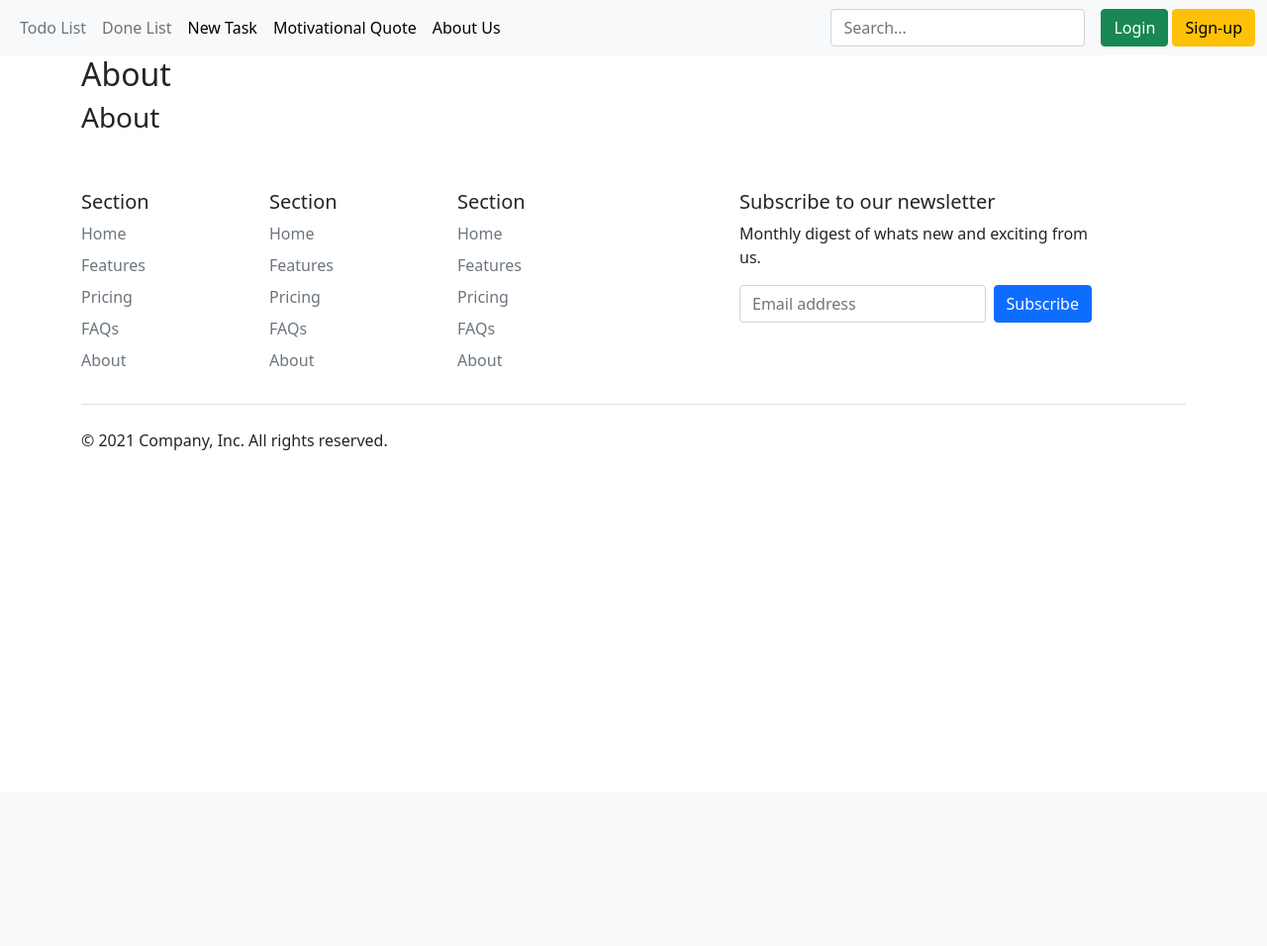
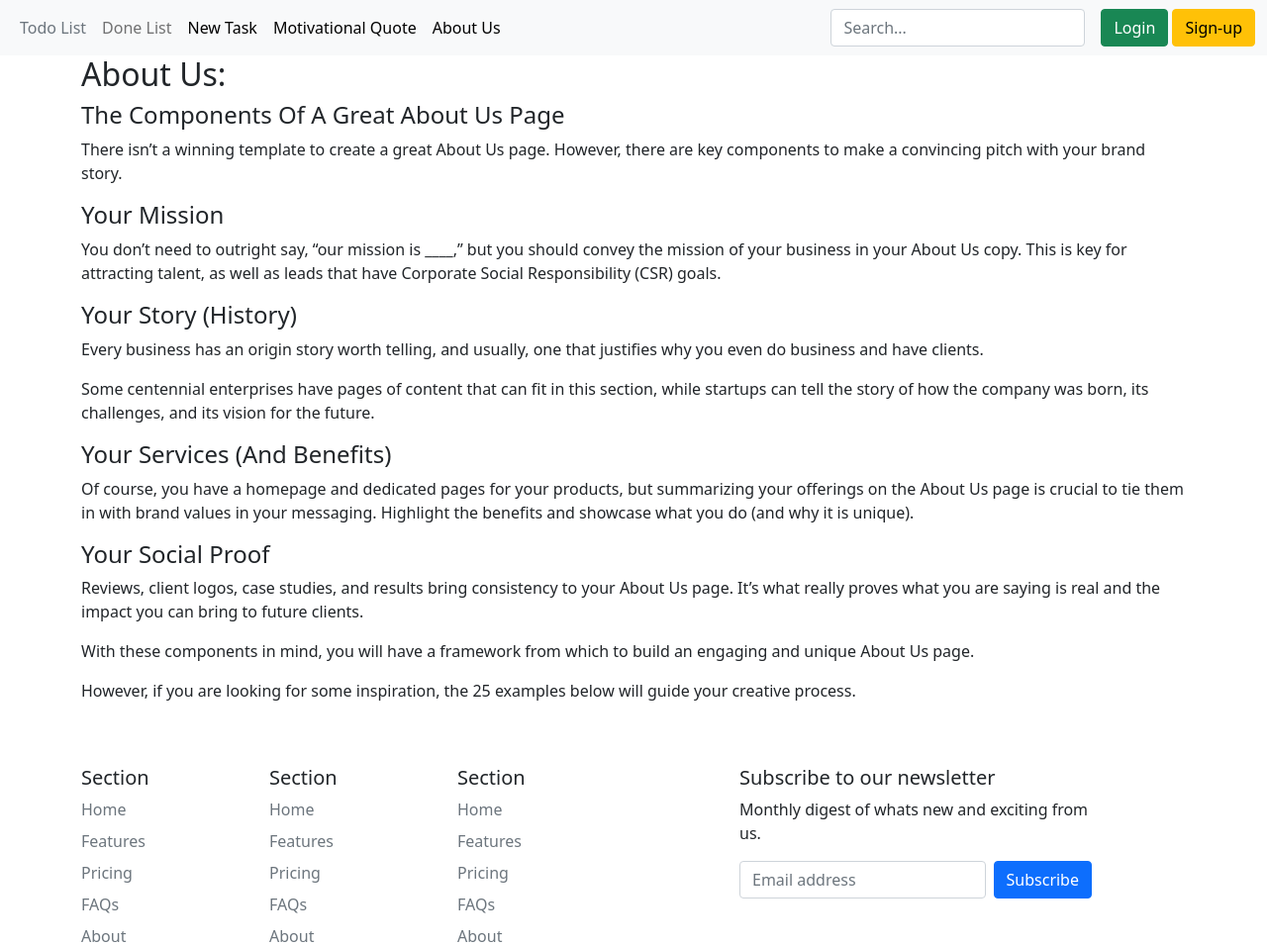
Before and after one commit to PetruccioU/tododjangolist, a Django app: page /about/ in a window 1280 px wide. Shown: the top 956 px of the page at 99% size. Before the commit the page ends 455 px from the top, so only its background shows below. Run offline with Django 4.2, Linux system fonts and the light colour scheme; some libraries are stand-ins or nearby versions.

```diff
--- a/todoproject/templates/about.html
+++ b/todoproject/templates/about.html
@@ -7,9 +7,29 @@
 {% block content %}
 
 
-        <h2>About</h2>
+        <h2>About Us:</h2>
 
-        <h3>About</h3>
+        <h4>The Components Of A Great About Us Page</h4>
+<p>There isn’t a winning template to create a great About Us page. However, there are key components to make a convincing pitch with your brand story.</p>
+
+<h4>Your Mission</h4>
+<p>You don’t need to outright say, “our mission is ____,” but you should convey the mission of your business in your About Us copy. This is key for attracting talent, as well as leads that have Corporate Social Responsibility (CSR) goals.</p>
+
+<h4>Your Story (History)</h4>
+<p>Every business has an origin story worth telling, and usually, one that justifies why you even do business and have clients.</p>
+
+Some centennial enterprises have pages of content that can fit in this section, while startups can tell the story of how the company was born, its challenges, and its vision for the future.</p>
+
+<h4>Your Services (And Benefits)</h4>
+<p>Of course, you have a homepage and dedicated pages for your products, but summarizing your offerings on the About Us page is crucial to tie them in with brand values in your messaging.
+Highlight the benefits and showcase what you do (and why it is unique).</p>
+
+<h4>Your Social Proof</h4>
+<p>Reviews, client logos, case studies, and results bring consistency to your About Us page. It’s what really proves what you are saying is real and the impact you can bring to future clients.</p>
+
+<p>With these components in mind, you will have a framework from which to build an engaging and unique About Us page.</p>
+
+<p>However, if you are looking for some inspiration, the 25 examples below will guide your creative process.</p>
 
 
 {% endblock %}
--- a/todoproject/templates/base2.html
+++ b/todoproject/templates/base2.html
@@ -9,11 +9,13 @@
     <!-- Bootstrap CSS -->
     <link href="https://cdn.jsdelivr.net/npm/bootstrap@5.1.3/dist/css/bootstrap.min.css" rel="stylesheet" integrity="sha384-1BmE4kWBq78iYhFldvKuhfTAU6auU8tT94WrHftjDbrCEXSU1oBoqyl2QvZ6jIW3" crossorigin="anonymous">
     <!-- <link type="text/css" href = "{% static 'todoapp/css/styles.css' %}" rel="stylesheet"/> -->
+    <link rel="shortcut icon" href="{% static 'todoapp/images/main.ico' %}" type="image/x-icon"/>
+
+    <script src="https://kit.fontawesome.com/a076d05399.js" crossorigin="anonymous"></script>
 
     <title>Task manager</title>
   </head>
   <body>
-
     <nav class="navbar navbar-expand-lg navbar-light bg-light">
       <div class="container-fluid">
         <div class="collapse navbar-collapse" id="navbarSupportedContent">
@@ -27,10 +29,9 @@
                 <li><a href="{% url 'about' %}" class="nav-link px-2 text-black">About Us</a></li>
               </ul>
 
-
             <!--<li class="nav-item">
-              <a class="nav-link disabled">Disabled</a>
-            </li>-->
+              <a class="nav-link disabled">Disabled</a>-->
+            </li>
           </ul>
           <form class="col-12 col-lg-auto mb-3 mb-lg-0 me-lg-3" role="search">
             <input type="search" class="form-control form-control-dark text-bg-dark" placeholder="Search..." aria-label="Search">
```
Also changed, not shown: todoproject/todoapp/models.py (+14 -2 lines), todoproject/db.sqlite3, todoproject/todoapp/migrations/0003_category_todolistitem_cat.py (added).
